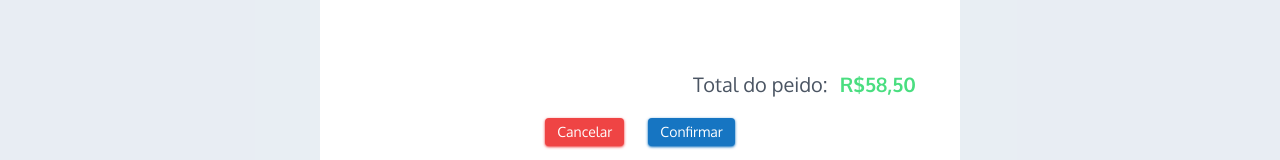
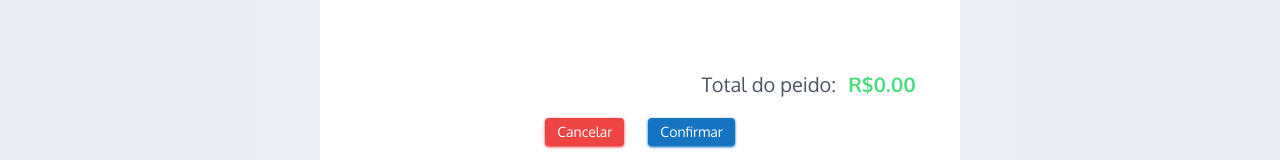
Before and after one commit to gabeFrancisco/LunchStack.Web, a React (Vite) app: page /dashboard/pedidos/novoPedido in a window 1280 px wide. Both pictures are taken after typing "Sample", "Sample", "name@example.com" into the empty fields and a click on the button "Adicionar produto". Shown: the part 547-707 px from the top of the page. Built offline with nearby package versions, Linux system fonts and the light colour scheme; no server answers.

Commit message:
added newOrderTotal prop on OrderSheetSlice state | changed modal width

```diff
--- a/src/components/Modal/Modal.tsx
+++ b/src/components/Modal/Modal.tsx
@@ -9,7 +9,7 @@ function Modal(props: Props) {
   const margin = props.margin ? props.margin : 64
   return (
     <div ref={null} className="fixed top-0 left-0 right-0 z-50 flex flex-col items-center justify-center w-screen h-screen bg-opacity-70 bg-slate-200">
-      <div className={`z-50 w-1/2 p-4 -mt-${margin} bg-white bg-opacity-100 rounded shadow-lg"`}>
+      <div className={`z-50 w-4/5 lg:w-1/2 p-4 -mt-${margin} bg-white bg-opacity-100 rounded shadow-lg"`}>
         <div className="flex flex-row justify-between px-3 py-1 font-semibold text-gray-600 border-b">
           {props.title ?? "Modal"}
         </div>
--- a/src/components/ProductOrder/NewProductOrderModal.tsx
+++ b/src/components/ProductOrder/NewProductOrderModal.tsx
@@ -1,3 +1,4 @@
+import { useAppSelector } from "../../store/store";
 import Modal from "../Modal/Modal";
 import ProductTable from "../Products/ProductTable";
 import SelectedProductOrderList from "./SelectedProductOrderList";
@@ -7,6 +8,7 @@ interface Props {
 }
 
 function NewProductOrderModal(props: Props) {
+  const orderTotal = useAppSelector(state => state.orderSheets.newOrderTotal)
   return (
     <Modal toggleModal={props.handleClose} margin={0}>
       <div className="flex flex-col justify-center">
@@ -15,7 +17,7 @@ function NewProductOrderModal(props: Props) {
         <SelectedProductOrderList/>
         <div className="flex flex-row justify-end m-5">
           <h3 className="mr-3 text-xl">Total do peido:</h3>
-          <h3 className="text-xl font-bold text-green-400">R$58,50</h3>
+          <h3 className="text-xl font-bold text-green-400">R${orderTotal.toFixed(2)}</h3>
         </div>
         <div className="flex flex-row justify-center">
           <button
--- a/src/store/slices/orderSheetSlice.ts
+++ b/src/store/slices/orderSheetSlice.ts
@@ -6,7 +6,8 @@ import ajaxAdapter from "../../service/ajaxAdapter"
 
 export interface OrderSheetState{
   orderSheet: OrderSheet,
-  orderSheetList: Array<OrderSheet>
+  orderSheetList: Array<OrderSheet>,
+  newOrderTotal: number
 }
 
 const initialState: OrderSheetState = {
@@ -24,7 +25,8 @@ const initialState: OrderSheetState = {
     productOrders: new Array<ProductOrder>(),
     tableId: 0,
   },
-  orderSheetList: new Array<OrderSheet>()
+  orderSheetList: new Array<OrderSheet>(),
+  newOrderTotal: 0
 }
 
 export const getAllOrderSheetsAsync = createAsyncThunk(
```
